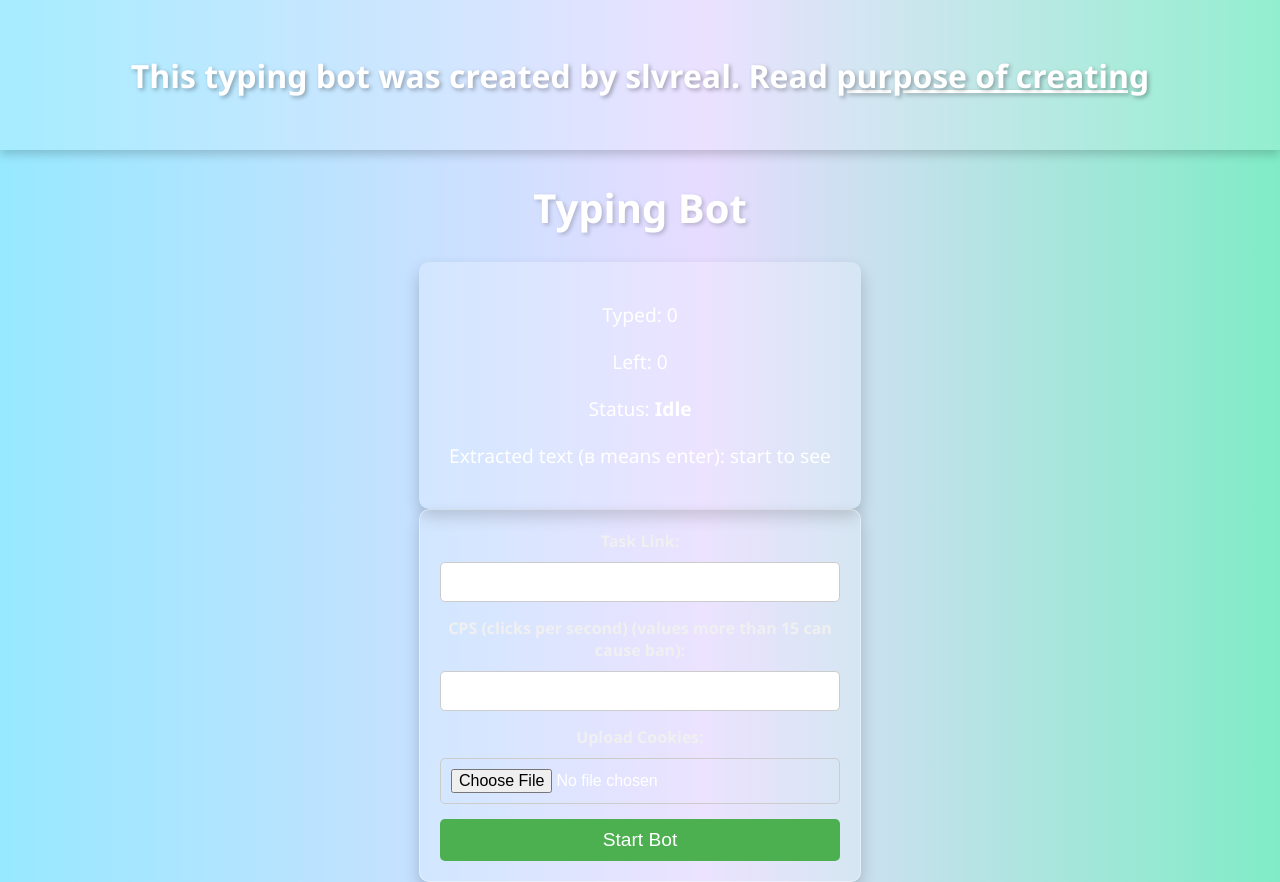
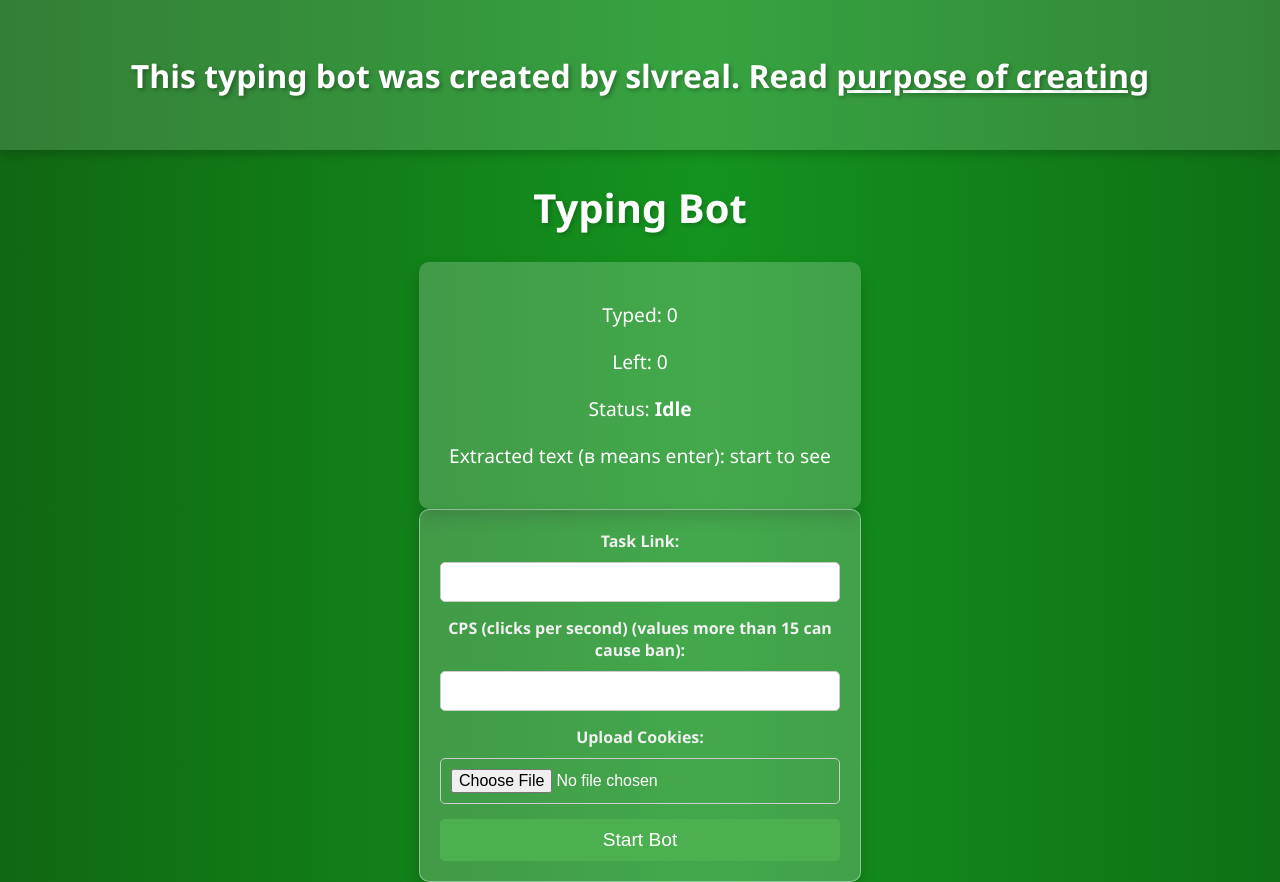
Before and after one commit to slavik2011/tc-server, a Flask app: page / in a window 1280 px wide. Run offline with Flask 3, Linux system fonts and the light colour scheme; parts of the project's set-up code (start-up, migrations or seed data) failed here and were passed over; some libraries are stand-ins or nearby versions.

Commit message:
Update index.html

```diff
--- a/templates/index.html
+++ b/templates/index.html
@@ -8,7 +8,7 @@
     <style>
         body {
             font-family: 'Segoe UI', Tahoma, Geneva, Verdana, sans-serif;
-            background: linear-gradient(90deg, rgba(85,243,255,1) 0%, rgba(231,220,255,1) 50%, rgba(0,255,128,1) 100%);
+            background: linear-gradient(90deg, rgba(12,69,8,1) 0%, rgba(20,147,31,1) 50%, rgba(8,69,9,1) 100%);
             color: #fff;
             margin: 0;
             padding: 0;
```
